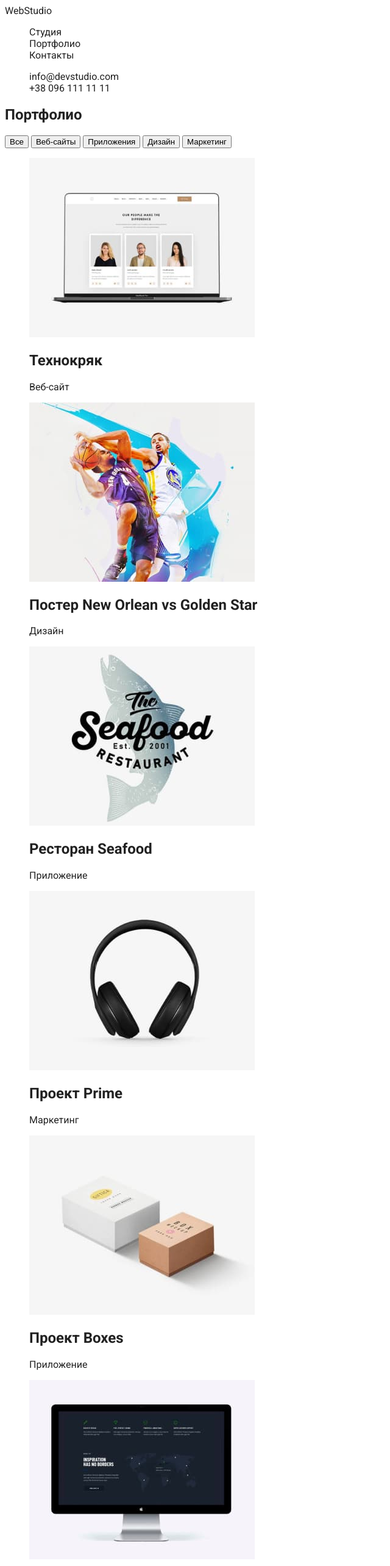
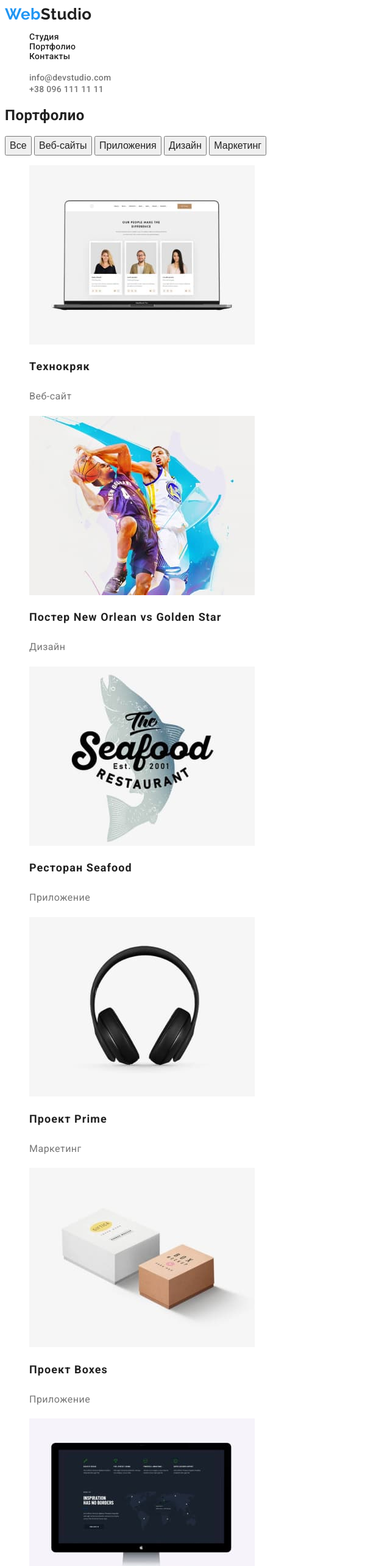
Before and after one commit to serge-belkin/goit-markup-hw-02, a plain HTML site: page portfolio.html in a window 1280 px wide. Shown: the top 2568 px of the page at 61% size, without its empty margins (0-640 px from the left). Drawn offline with Linux system fonts and the light colour scheme.

Commit message:
adds styles for portfolio page

```diff
--- a/css/styles.css
+++ b/css/styles.css
@@ -7,42 +7,40 @@
   --white-color: #FFFFFF;
 }
 
-body {font-family: 'Raleway', sans-serif;
+body {
   font-family: 'Roboto', sans-serif;
-  letter-spacing: 3%;
+  letter-spacing: 0.03em;
   color: var(--primary-text-color);
   font-weight: 400;
 }
 
-a {text-decoration: none;
+.link {
+  text-decoration: none;
   color: var(--title-text-color);
 }
 
-a:visited {color: var(--title-text-color);}
+.link:visited {color: var(--title-text-color);}
 
 .title {color: var(--title-text-color);}
 
-li {
-  list-style-type: none;
-}
+.list-item {list-style-type: none;}
 
 /* Стили хедера */
 
 .studio-logo {
+  font-family: 'Raleway', sans-serif;
   font-weight: 700;
   font-size: 26px;
   line-height: 1.19;
 }
 
-.studio-logo-accent {
-  color: var(--accent-color);
-}
+.studio-logo-accent {color: var(--accent-color);}
 
 .nav-list{
   font-weight: 500;
   font-size: 14px;
   line-height: 1.14;
-    letter-spacing: 2%;
+  letter-spacing: 0.02em;
 }
 
 .link:hover {color: var(--accent-color);}
@@ -53,7 +51,7 @@ font-weight: 700;
   font-weight: 500;
   font-size: 14px;
   line-height: 1.14;
-  letter-spacing: 2%;
+  letter-spacing: 0.02em;
   color: var(--primary-text-color);
 }
 .contact:visited {color: var(--primary-text-color);}
@@ -63,9 +61,9 @@ font-weight: 500;
 .hero-title {
   font-weight: 900;
   font-size: 44px;
-    line-height: 1,36;
+  line-height: 1.36;
   text-align: center;
-    letter-spacing: 6%;
+  letter-spacing: 0.06em;
   text-transform: uppercase;
   color: var(--white-color);
   background-color: #212121;
@@ -77,9 +75,19 @@ font-weight: 500;
   line-height: 1.88;
   align-items: center;
   text-align: center;
-    letter-spacing: 6%;
+  letter-spacing: 0.06em;
   color: var(--white-color);
   background-color: var(--accent-color);
+  cursor: pointer;
+}
+
+.hero-button:hover {
+  color: var(--accent-color);
+  background-color: var(--white-color);
+}
+.hero-button:focus {
+  color: var(--accent-color);
+  background-color: var(--white-color);
 }
 
 .features-title{
@@ -89,8 +97,10 @@ font-weight: 500;
   text-transform: uppercase;
 }
 
-.text {font-size: 14px;
-  line-height: 1.17;}
+.text {
+  font-size: 14px;
+  line-height: 1.17;
+}
 
 .section-title {
   font-weight: 700;
@@ -116,6 +126,8 @@ font-weight: 500;
 
 footer > .studio-logo-footer {color: var(--white-color);}
 .studio-logo-footer:visited {color: var(--white-color);}
+.studio-logo-footer:hover {color: var(--accent-color);}
+.studio-logo-footer:focus {color: var(--accent-color);}
 
 footer {background-color: #2F303A;}
 
@@ -126,7 +138,37 @@ footer {background-color: #2F303A;}
   color: var(--white-color);
 }
 
-.address-list-item > .address-contact {
-  color: rgba(255, 255, 255, 0.6);
+.address-list-item > .address-contact {color: rgba(255, 255, 255, 0.6);}
+.address-list-item > .address-contact:visited {color: rgba(255, 255, 255, 0.6);}
+
+.address-contact:hover {color: var(--white-color);}
+.address-contact:focus {color: var(--white-color);}
+
+/* Стили для мейна страницы "Портфолио" */
+
+.filter {
+  font-weight: 500;
+  font-size: 16px;
+  line-height: 1.62;
+  text-align: center;
+  color: #212121;
+  cursor: pointer;
 }
-.address-list-item>.address-contact:visited {color: rgba(255, 255, 255, 0.6);}
+
+.filter:hover {color: var(--white-color);
+background-color: var(--accent-color);}
+.filter:focus {color: var(--white-color);
+background-color: var(--accent-color);}
+
+.porfolio-title {
+  font-weight: 700;
+  font-size: 18px;
+  line-height: 2;
+  letter-spacing: 0.06em;
+}
+
+.porfolio-text {
+  font-size: 16px;
+  line-height: 1.88;
+  color: var(--primary-text-color);
+}
--- a/portfolio.html
+++ b/portfolio.html
@@ -16,27 +16,29 @@
   <body>
     <header>
       <nav>
-        <a href="./index.html" lang="en">WebStudio</a>
+        <a href="./index.html" lang="en" class="studio-logo link">
+          <span class="studio-logo-accent">Web</span>Studio</a
+        >
 
-        <ul>
-          <li>
-            <a href="">Студия</a>
+        <ul class="nav-list">
+          <li class="list-item">
+            <a href="" class="link">Студия</a>
           </li>
-          <li>
-            <a href="./portfolio.html">Портфолио</a>
+          <li class="list-item">
+            <a href="./portfolio.html" class="link">Портфолио</a>
           </li>
-          <li>
-            <a href="">Контакты</a>
+          <li class="list-item">
+            <a href="" class="link">Контакты</a>
           </li>
         </ul>
       </nav>
 
-      <ul>
-        <li>
-          <a href="mailto:info@devstudio.com">info@devstudio.com</a>
+      <ul class="contacts">
+        <li class="list-item">
+          <a href="mailto:info@devstudio.com" class="link contact">info@devstudio.com</a>
         </li>
-        <li>
-          <a href="tel:+380961111111">+38 096 111 11 11</a>
+        <li class="list-item">
+          <a href="tel:+380961111111" class="link contact">+38 096 111 11 11</a>
         </li>
       </ul>
     </header>
@@ -45,81 +47,83 @@
       <section>
         <h1 class="title">Портфолио</h1>
         <div>
-          <button type="button">Все</button>
-          <button type="button">Веб-сайты</button>
-          <button type="button">Приложения</button>
-          <button type="button">Дизайн</button>
-          <button type="button">Маркетинг</button>
+          <button type="button" class="filter">Все</button>
+          <button type="button" class="filter">Веб-сайты</button>
+          <button type="button" class="filter">Приложения</button>
+          <button type="button" class="filter">Дизайн</button>
+          <button type="button" class="filter">Маркетинг</button>
         </div>
 
         <ul>
-          <li>
-            <a href="">
+          <li class="list-item">
+            <a href="" class="link">
               <img src="./images/portfolio-1.jpg" alt="Веб-сайт" />
-              <h2 class="title">Технокряк</h2>
-              <p>Веб-сайт</p>
+              <h2 class="title porfolio-title">Технокряк</h2>
+              <p class="porfolio-text">Веб-сайт</p>
             </a>
           </li>
-          <li>
-            <a href="">
+          <li class="list-item">
+            <a href="" class="link">
               <img src="./images/portfolio-2.jpg" alt="Постер" />
-              <h2 class="title">Постер <span lang="en">New Orlean vs Golden Star</span></h2>
-              <p>Дизайн</p>
+              <h2 class="title porfolio-title">
+                Постер <span lang="en">New Orlean vs Golden Star</span>
+              </h2>
+              <p class="porfolio-text">Дизайн</p>
             </a>
           </li>
-          <li>
-            <a href="">
+          <li class="list-item">
+            <a href="" class="link">
               <img src="./images/portfolio-3.jpg" alt="Логотип приложения" />
-              <h2 class="title">Ресторан <span lang="en">Seafood</span></h2>
-              <p>Приложение</p>
+              <h2 class="title porfolio-title">Ресторан <span lang="en">Seafood</span></h2>
+              <p class="porfolio-text">Приложение</p>
             </a>
           </li>
-          <li>
-            <a href="">
+          <li class="list-item">
+            <a href="" class="link">
               <img src="./images/portfolio-4.jpg" alt="Наушники" />
-              <h2 class="title">
+              <h2 class="title porfolio-title">
                 Проект
                 <span lang="en">Prime</span>
               </h2>
-              <p>Маркетинг</p>
+              <p class="porfolio-text">Маркетинг</p>
             </a>
           </li>
-          <li>
-            <a href="">
+          <li class="list-item">
+            <a href="" class="link">
               <img src="./images/portfolio-5.jpg" alt="Коробки" />
-              <h2 class="title">
+              <h2 class="title porfolio-title">
                 Проект
                 <span lang="en">Boxes </span>
-              </h2 class="title">
-              <p>Приложение</p>
+              </h2>
+              <p class="porfolio-text">Приложение</p>
             </a>
           </li>
-          <li>
-            <a href="">
+          <li class="list-item">
+            <a href="" class="link">
               <img src="./images/portfolio-6.jpg" alt="Веб-сайт" />
-              <h2 lang="en" class="title">Inspiration has no Borders</h2>
-              <p>Веб-сайт</p>
+              <h2 lang="en" class="title porfolio-title">Inspiration has no Borders</h2>
+              <p class="porfolio-text">Веб-сайт</p>
             </a>
           </li>
-          <li>
-            <a href="">
+          <li class="list-item">
+            <a href="" class="link">
               <img src="./images/portfolio-7.jpg" alt="Журнал" />
-              <h2 class="title">Издание <span lang="en">Limited Edition</span></h2>
-              <p>Дизайн</p>
+              <h2 class="title porfolio-title">Издание <span lang="en">Limited Edition</span></h2>
+              <p class="porfolio-text">Дизайн</p>
             </a>
           </li>
-          <li>
-            <a href="">
+          <li class="list-item">
+            <a href="" class="link">
               <img src="./images/portfolio-8.jpg" alt="Ярлык лейбла" />
-              <h2 class="title">Проект <span lang="en">LAB</span></h2>
-              <p>Маркетинг</p>
+              <h2 class="title porfolio-title">Проект <span lang="en">LAB</span></h2>
+              <p class="porfolio-text">Маркетинг</p>
             </a>
           </li>
-          <li>
-            <a href="">
+          <li class="list-item">
+            <a href="" class="link">
               <img src="./images/portfolio-1.jpg" alt="Человек печатает на нетбуке" />
-              <h2 class="title">GrowingBusiness</h2>
-              <p>Приложение</p>
+              <h2 class="title porfolio-title">Growing Business</h2>
+              <p class="porfolio-text">Приложение</p>
             </a>
           </li>
         </ul>
@@ -127,17 +131,19 @@
     </main>
 
     <footer>
-      <a href="./index.html" lang="en">WebStudio</a>
+      <a href="./index.html" lang="en" class="link studio-logo studio-logo-footer">
+        <span class="studio-logo-accent">Web</span>Studio</a
+      >
       <address>
         <ul>
-          <li>
+          <li class="address-list-item list-item">
             <p>г. Киев, пр-т Леси Украинки, 26</p>
           </li>
-          <li>
-            <a href="mailto:info@devstudio.com">info@devstudio.com</a>
+          <li class="address-list-item list-item">
+            <a href="mailto:info@devstudio.com" class="link address-contact">info@devstudio.com</a>
           </li>
-          <li>
-            <a href="tel:+380961111111">+38 096 111 11 11</a>
+          <li class="address-list-item list-item">
+            <a href="tel:+380961111111" class="link address-contact">+38 096 111 11 11</a>
           </li>
         </ul>
       </address>
```
Also changed, not shown: index.html (+28 -32 lines). Lines whose indentation alone changed are shown as unchanged.
